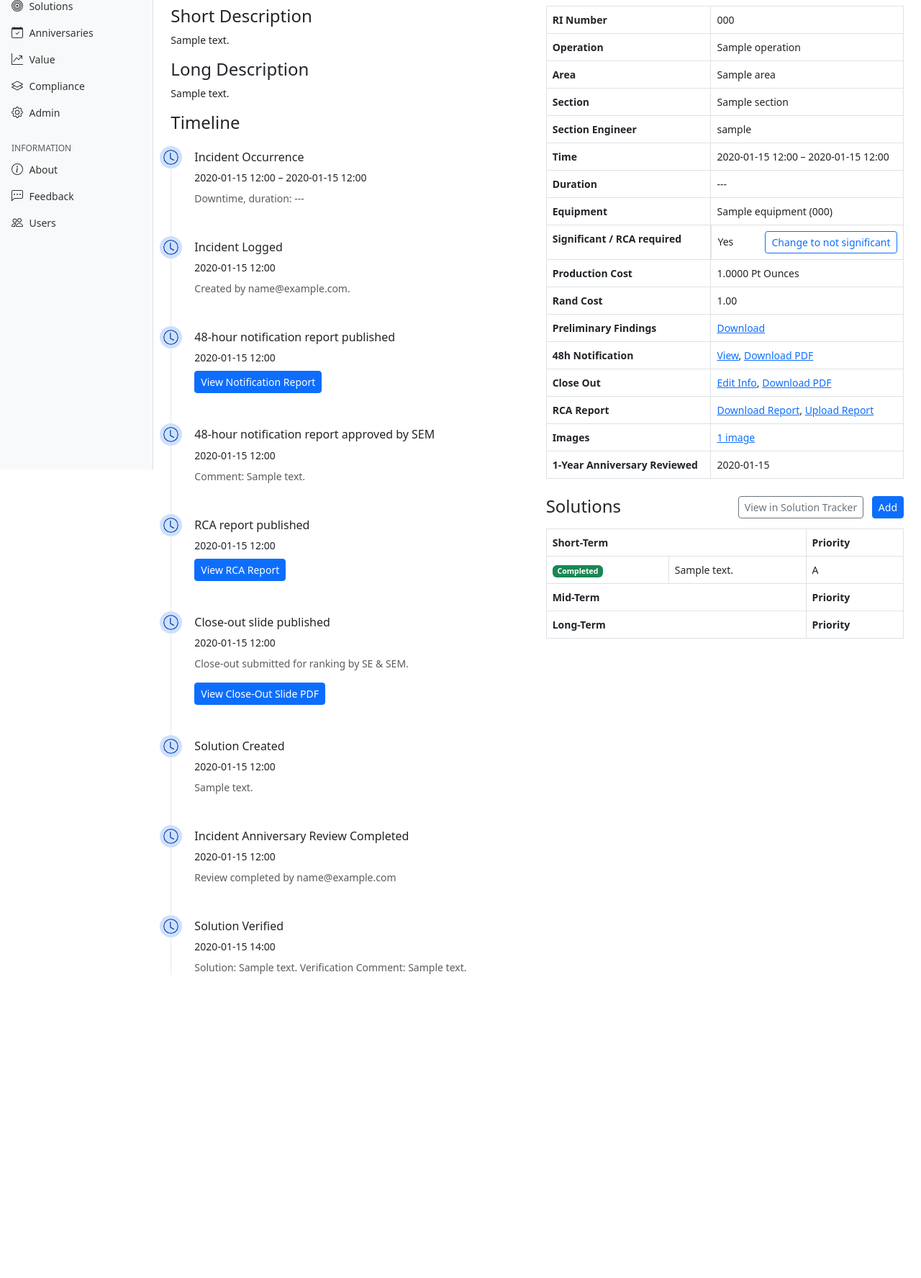
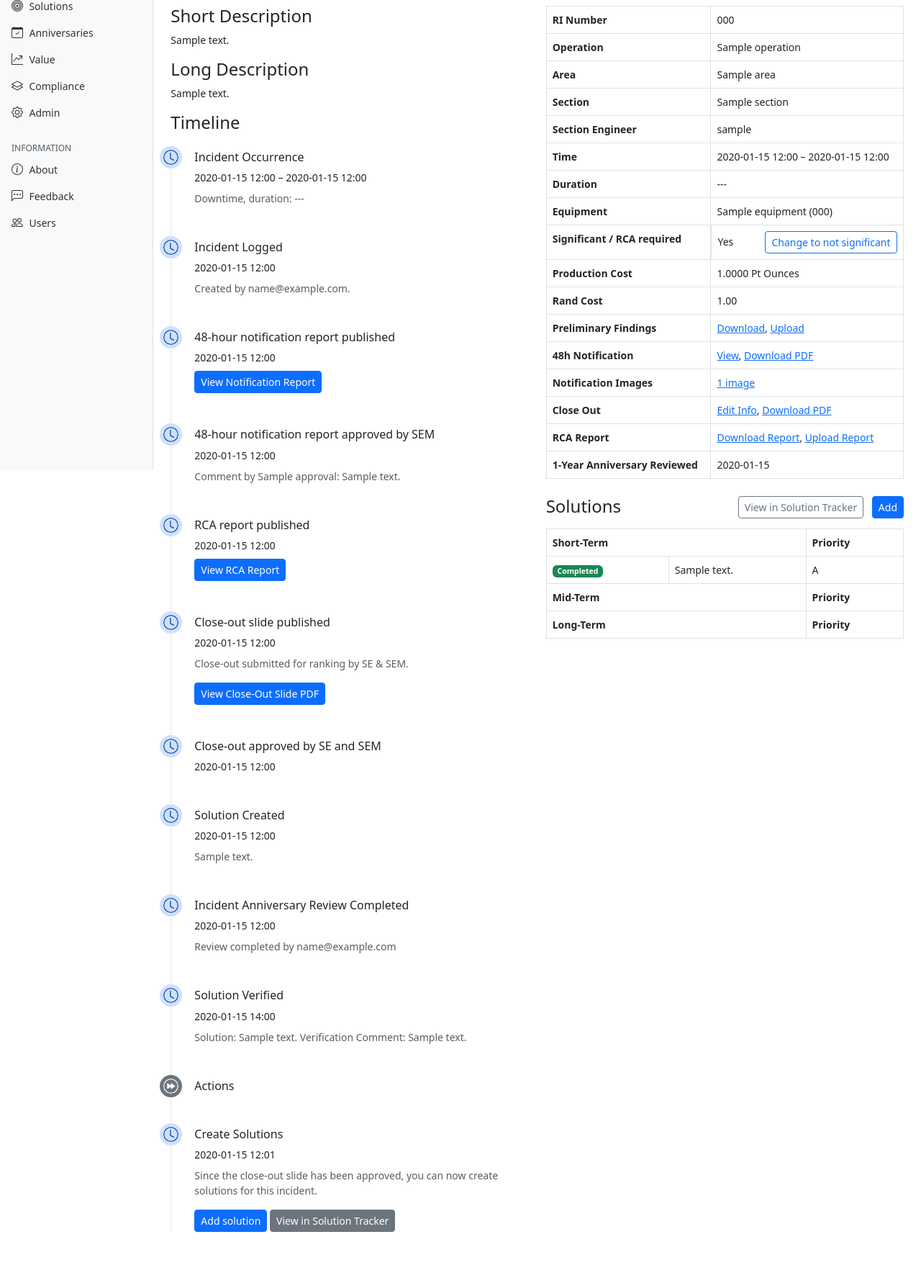
Before and after one commit to jacoduplessis/de, a Django app: page /incidents/1/ in a window 1280 px wide. Shown: the part 148-1923 px from the top of the page at 72% size. Before the commit the page ends 1502 px from the top, so only its background shows below. Run offline with Django 4.2, Linux system fonts and the light colour scheme; a user stored in the database is signed in; tables that the repository leaves empty hold one stand-in row (values such as "Sample post"); parts of the project's set-up code (start-up, migrations or seed data) failed here and were passed over; some libraries are stand-ins or nearby versions.

Commit message:
Add changes

```diff
--- a/defects/actions.py
+++ b/defects/actions.py
@@ -48,7 +48,7 @@ def reliability_engineer_actions(user_id) -> List[UserAction]:
     for i in incidents:
         if i.notification_time_published:
             continue
-        time_required = i.time_start + timedelta(hours=48)
+        time_required = i.time_end + timedelta(hours=48)
         time_remaining = time_required - now()
         if time_remaining < timedelta(hours=0):
             urgency = Urgency.DANGER
--- a/defects/templates/defects/incident_detail.html
+++ b/defects/templates/defects/incident_detail.html
@@ -108,15 +108,20 @@
             <th>Rand Cost</th>
             <td>{{ incident.rand_value_loss }}</td>
           </tr>
-          {% if incident.preliminary_findings %}
           <tr>
             <th>Preliminary Findings</th>
-              <td><a href="{{ incident.preliminary_findings.url }}" download>Download</a></td>
+            <td>
+              {% if incident.preliminary_findings %}<a href="{{ incident.preliminary_findings.url }}" download>Download</a>,{% endif %}
+              <a href="{% url 'incident_findings_upload' incident.pk %}" up-layer="new" up-history="false">Upload</a>
+            </td>
           </tr>
-          {% endif %}
           <tr>
             <th>48h Notification</th>
             <td><a href="{% url 'incident_notification' incident.pk %}">View</a>, <a href="{% url 'incident_notification_pdf' incident.pk %}" target="_blank">Download PDF</a></td>
+          </tr>
+          <tr>
+            <th>Notification Images</th>
+            <td><a href="{% url 'incident_images' incident.pk %}" up-layer="new" up-size="large">{{ incident.images.all|length }} image{{ incident.images.all|length|pluralize }}</a></td>
           </tr>
           <tr>
             <th>Close Out</th>
@@ -129,10 +134,7 @@
             <th>RCA Report</th>
             <td>{% if incident.report_file %}<a href="{{ incident.report_file.url }}" target="_blank">Download Report</a>, {% endif %}<a href="{% url 'incident_rca_report_upload' incident.pk %}" up-layer="new">Upload Report</a></td>
           </tr>
-          <tr>
-            <th>Images</th>
-            <td><a href="{% url 'incident_images' incident.pk %}" up-layer="new" up-size="large">{{ incident.images.all|length }} image{{ incident.images.all|length|pluralize }}</a></td>
-          </tr>
+
           {% if incident.time_anniversary_reviewed %}
             <tr>
               <th>1-Year Anniversary Reviewed</th>
--- a/defects/urls.py
+++ b/defects/urls.py
@@ -37,6 +37,7 @@ urlpatterns = [
     path("incidents/<int:pk>/significance/", views.incident_significance_update, name="incident_significance_update"),
     path("incidents/<int:pk>/history/", views.incident_history, name="incident_history"),
     path("incidents/<int:pk>/solutions/create/", views.incident_solution_create, name="incident_solution_create"),
+    path("incidents/<int:pk>/findings/upload/", views.incident_findings_upload, name="incident_findings_upload"),
     path("incidents/<int:pk>/rca/upload/", views.incident_rca_report_upload, name="incident_rca_report_upload"),
     path("incidents/<int:pk>/rca/approval/request/", views.incident_rca_approval_request, name="incident_rca_publish"),
     path("incidents/<int:pk>/close/form/", views.incident_close_form, name="incident_close_form"),
--- a/defects/views.py
+++ b/defects/views.py
@@ -82,7 +82,12 @@ def home(request):
             .values_list("name", "count", named=True)
         ),
         "user_actions": get_user_actions(request.user),
-        "approvals": Approval.objects.select_related("incident", "created_by").filter(user=request.user).filter(Q(outcome="") | Q(score=0)),
+        "approvals": (
+            Approval.objects
+                .select_related("incident", "created_by")
+                .filter(user=request.user)
+                .filter(Q(outcome="", type__in=[Approval.RCA, Approval.NOTIFICATION]) | Q(score=0, type=Approval.CLOSE_OUT))
+        ),
         "anniversaries": anniversaries
     }
 
@@ -601,9 +606,22 @@ def approval_detail(request, pk):
                     obj.incident.notification_time_approved = now()
                     obj.incident.save()
                 if obj.outcome == Approval.ACCEPTED and obj.type == Approval.RCA:
-                    obj.rca_report_time_approved = now()
-                    obj.incident.save()
-                # todo: add logic for saving time approved of close-out slide?
+
+                    se_approved = obj.incident.approvals.filter(outcome=Approval.ACCEPTED, type=Approval.RCA, role=Approval.SECTION_ENGINEER).exists()
+                    sem_approved = obj.incident.approvals.filter(outcome=Approval.ACCEPTED, type=Approval.RCA, role=Approval.SECTION_ENGINEERING_MANAGER).exists()
+
+                    if se_approved and sem_approved:
+                        obj.incident.rca_report_time_approved = now()
+                        obj.incident.save()
+
+                if obj.type == Approval.CLOSE_OUT:
+
+                    se_approved = obj.incident.approvals.filter(score__gte=3, type=Approval.CLOSE_OUT, role=Approval.SECTION_ENGINEER).exists()
+                    sem_approved = obj.incident.approvals.filter(score__gte=3, type=Approval.CLOSE_OUT, role=Approval.SECTION_ENGINEERING_MANAGER).exists()
+
+                    if se_approved and sem_approved:
+                        obj.incident.close_out_time_approved = now()
+                        obj.incident.save()
 
             messages.success(request, "Approval outcome has been saved.")
             return HttpResponseRedirect(reverse("home"))
@@ -760,6 +778,37 @@ def incident_rca_report_upload(request, pk):
         messages.success(request, "Incident RCA Report uploaded.")
         return HttpResponseRedirect(reverse("incident_detail", args=[incident.pk]))
 
+@login_required
+def incident_findings_upload(request, pk):
+    """
+    Renders in modal.
+    """
+    incident = get_object_or_404(Incident, id=pk)
+    context = {
+        "incident": incident,
+    }
+
+    Form = modelform_factory(
+        Incident,
+        fields=[
+            "preliminary_findings",
+        ],
+        labels={"preliminary_findings": "Upload Preliminary Findings"},
+    )
+
+    if request.method == "GET":
+        context["form"] = Form(instance=incident)
+        return render(request, "defects/incident_findings_upload.html", context=context)
+
+    if request.method == "POST":
+        form = Form(request.POST, request.FILES, instance=incident)
+        if not form.is_valid():
+            context["form"] = form
+            return render(request, "defects/incident_findings_upload.html", context=context, status=422)
+
+        form.save()
+        messages.success(request, "Incident preliminary findings uploaded.")
+        return HttpResponseRedirect(reverse("incident_detail", args=[incident.pk]))
 
 @login_required
 def incident_list_export(request):
```
Also changed, not shown: defects/models.py (+48 -14 lines), defects/templates/defects/incident_findings_upload.html (added, +14 -0 lines), defects/migrations/0045_incident_close_out_time_approved.py (added), readme.md. Lines whose indentation alone changed are shown as unchanged.
